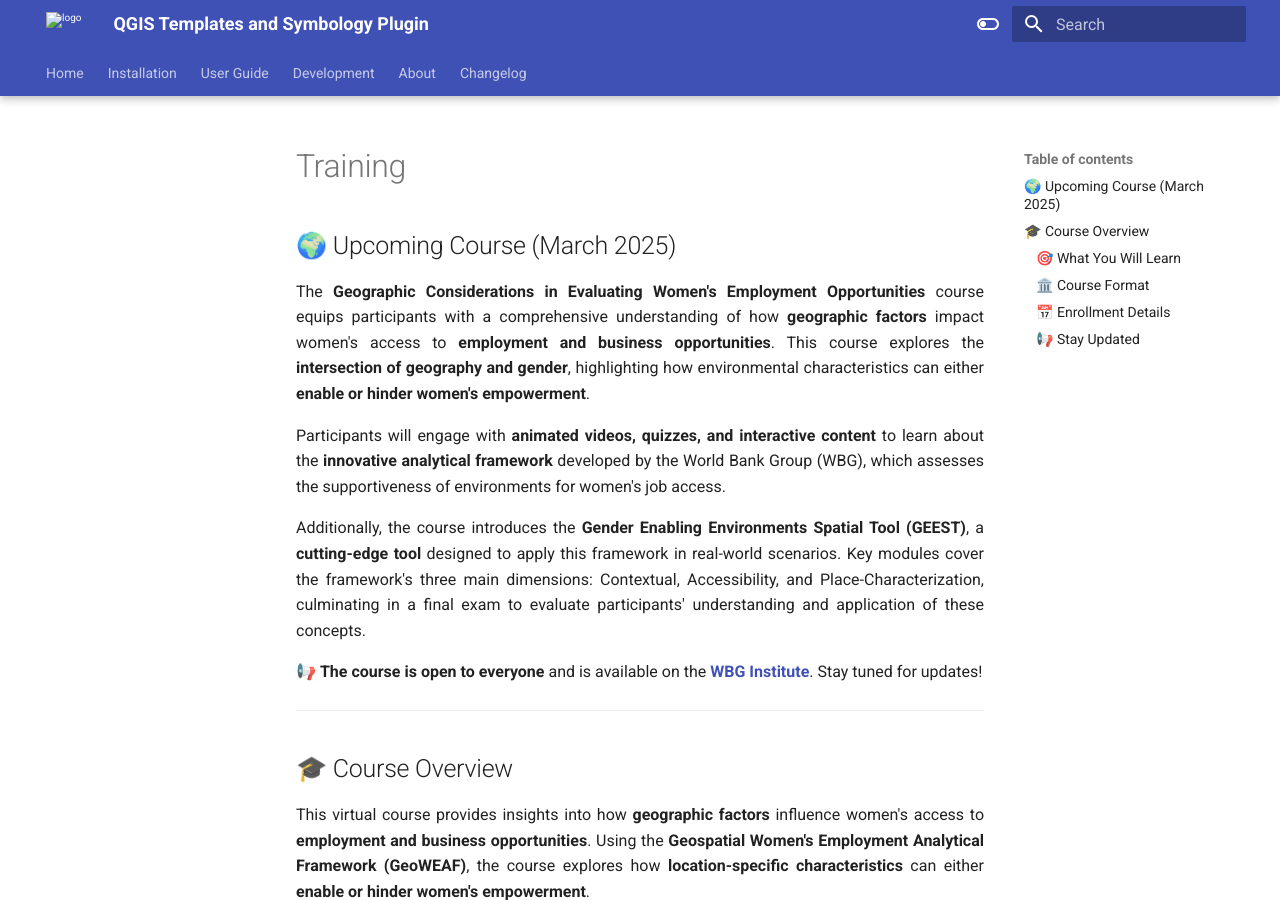
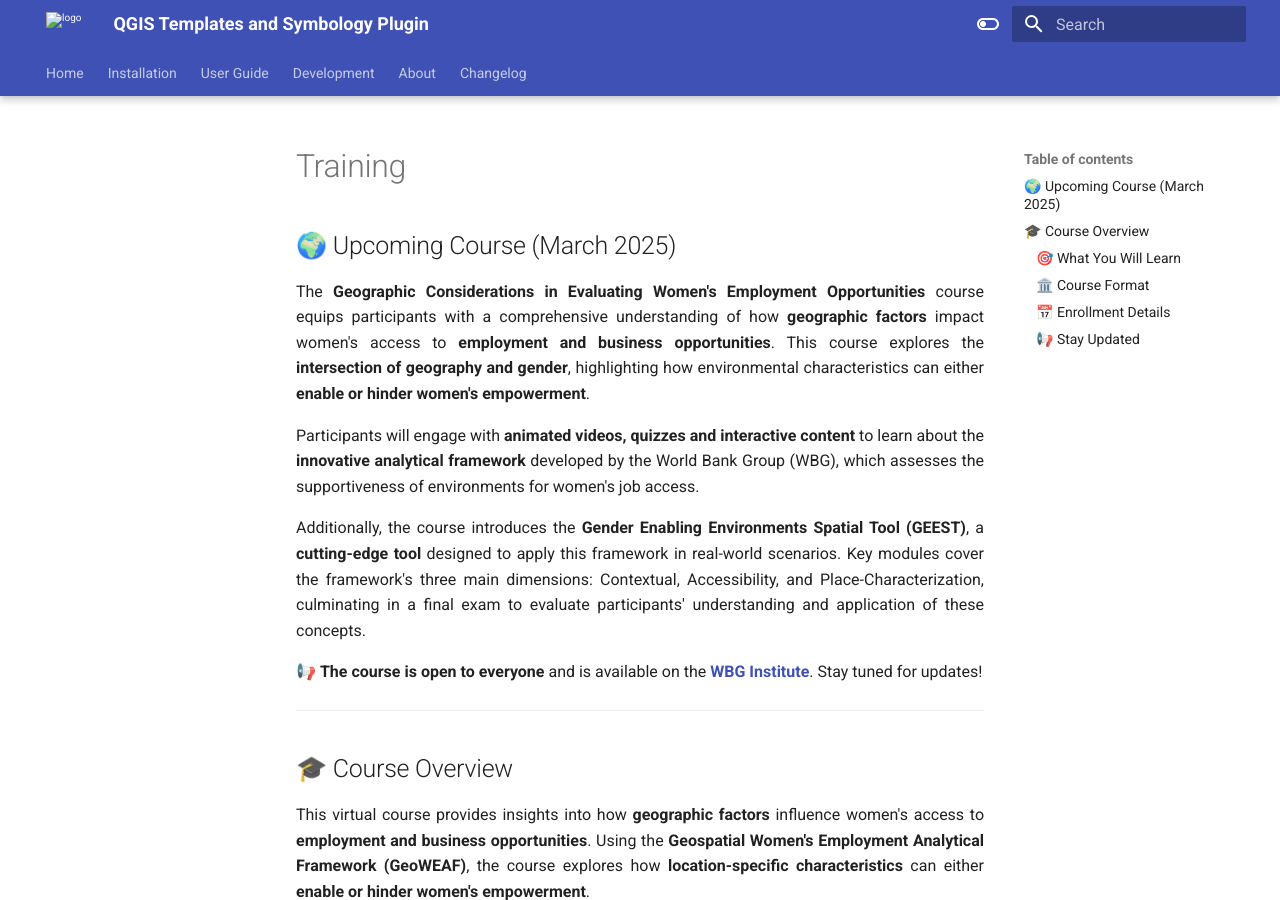
Before and after one commit to worldbank/GEEST, an MkDocs documentation site: the page built from docs/training.md, in a window 1280 px wide and 900 px high. Built offline with MkDocs 1.6.1 and Material for MkDocs 9.7.7, drawn with Linux system fonts in a browser that asks for light colours.

```diff
--- a/docs/training.md
+++ b/docs/training.md
@@ -7,7 +7,7 @@ The <strong>Geographic Considerations in Evaluating Women's Employment Opportuni
 </p>
 
 <p align="justify">
-Participants will engage with <strong>animated videos, quizzes, and interactive content</strong> to learn about the <strong>innovative analytical framework</strong> developed by the World Bank Group (WBG), which assesses the supportiveness of environments for women's job access.
+Participants will engage with <strong>animated videos, quizzes and interactive content</strong> to learn about the <strong>innovative analytical framework</strong> developed by the World Bank Group (WBG), which assesses the supportiveness of environments for women's job access.
 </p>
 
 <p align="justify">
```
